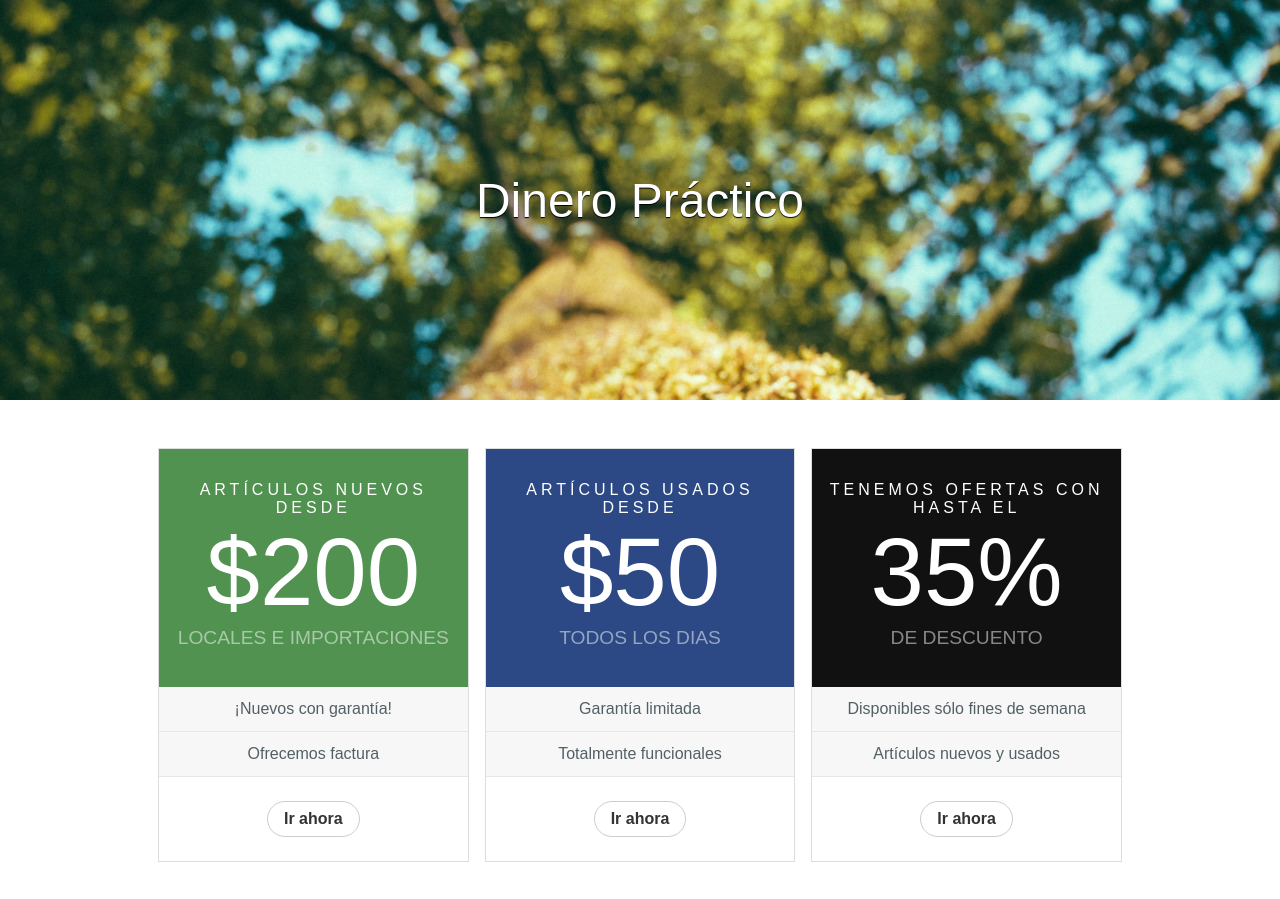
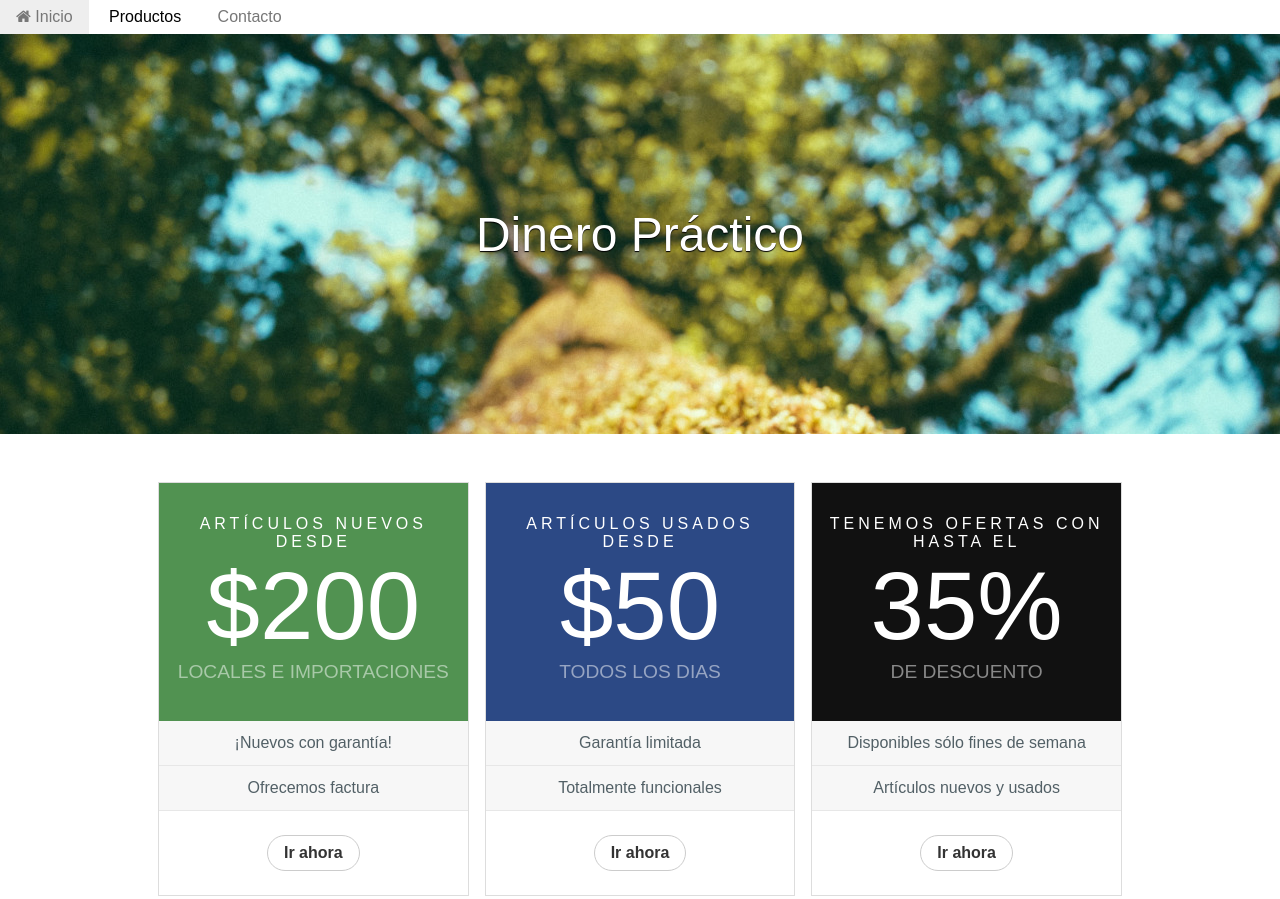
Before and after one commit to maldad/maldad.github.io, a plain HTML site: page index.html in a window 1280 px wide. Shown: the top 899 px of the page. Drawn offline with Linux system fonts and the light colour scheme.

Commit message:
agregando documentacion;

```diff
--- a/index.html
+++ b/index.html
@@ -1,4 +1,4 @@
-<!doctype html>
+<!DOCTYPE html>
 <html lang="en">
     <head>
         <meta charset="utf-8">
@@ -8,21 +8,24 @@
         <link rel="stylesheet" href="css/pure-min.css">
         <link rel="stylesheet" href="css/grid-responsive-min.css">
         <link rel="stylesheet" href="css/pricing.css">
+        <link rel="stylesheet" href="fonts/font-awesome-4.7.0/css/font-awesome.css">
     </head>
     <body>
-        <!-- <div class="pure&#45;menu pure&#45;menu&#45;horizontal"> -->
-        <!--     <a href="#" class="pure&#45;menu&#45;heading">Your Logo</a> -->
-        <!--     <ul class="pure&#45;menu&#45;list"> -->
-        <!--         <li class="pure&#45;menu&#45;item"><a href="#" class="pure&#45;menu&#45;link">Home</a></li> -->
-        <!--         <li class="pure&#45;menu&#45;item pure&#45;menu&#45;selected"><a href="#" class="pure&#45;menu&#45;link">Pricing</a></li> -->
-        <!--         <li class="pure&#45;menu&#45;item"><a href="#" class="pure&#45;menu&#45;link">Contact</a></li> -->
-        <!--     </ul> -->
-        <!-- </div> -->
+        <div class="pure-menu pure-menu-horizontal">
+            <!-- <a href="#" class="pure&#45;menu&#45;heading">Your Logo</a> -->
+            <ul class="pure-menu-list">
+                <li class="pure-menu-item">
+                    <a href="/" class="pure-menu-link">
+                    <i class="fa fa-home"></i>
+                    Inicio</a>
+                </li>
+                <li class="pure-menu-item pure-menu-selected"><a href="catalogo.html" class="pure-menu-link">Productos</a></li>
+                <li class="pure-menu-item"><a href="#contacto" class="pure-menu-link">Contacto</a></li>
+            </ul>
+        </div>
 
         <div class="banner">
-            <h1 class="banner-head">
-                Dinero Práctico
-            </h1>
+            <h1 class="banner-head"> Dinero Práctico </h1>
         </div>
 
         <div class="l-content">
@@ -91,7 +94,7 @@
             <div class="information pure-g">
                 <div class="pure-u-1 pure-u-md-1-2">
                     <div class="l-box">
-                        <h3 class="information-head">Contáctanos</h3>
+                        <h3 class="information-head" id='contacto'>Contáctanos</h3>
                         <p>
                         Estamos ubicados en: Avenida Eduardo Mata # 300
                         </p>
```
Also changed, not shown: catalogo.html (+14 -0 lines), 1 other file.
